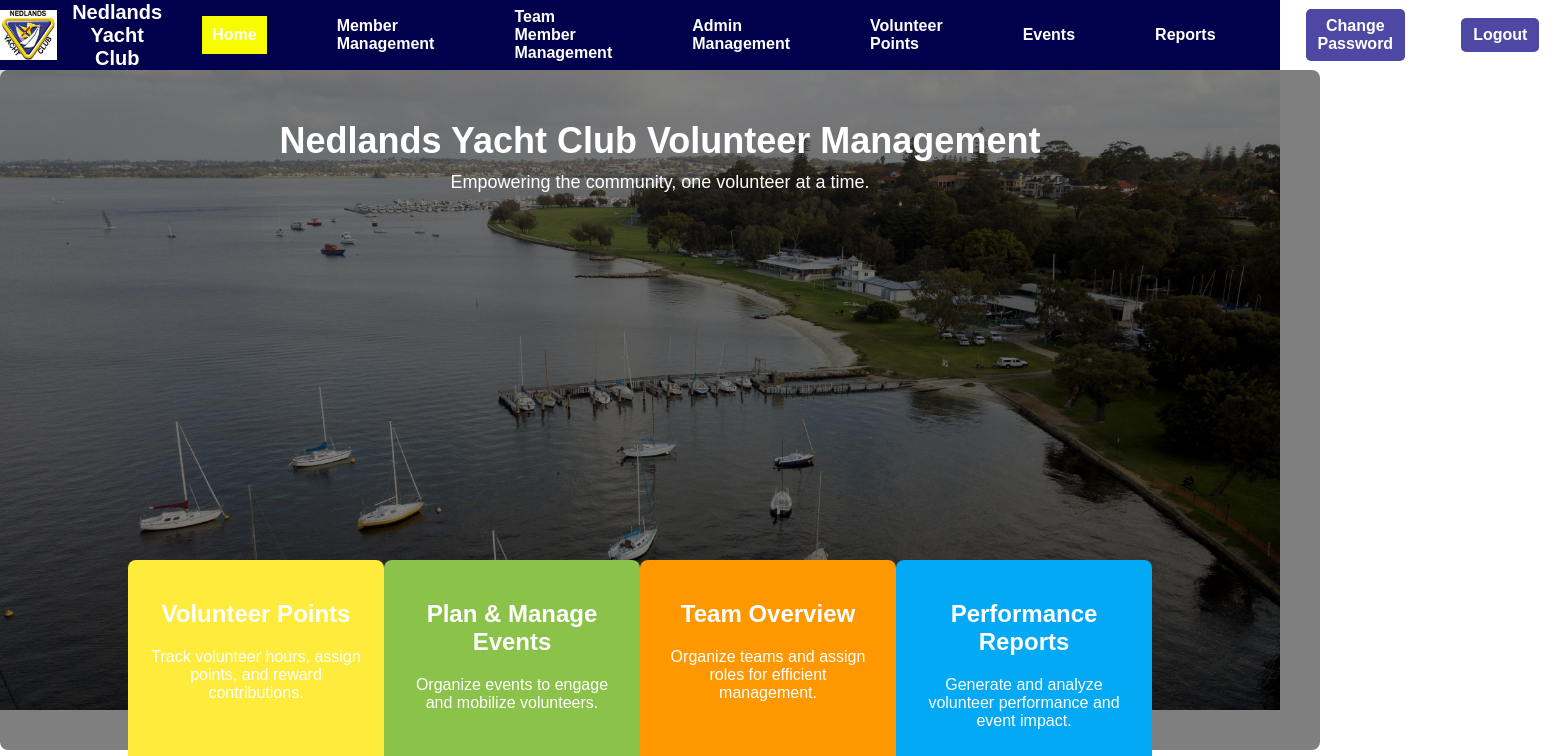
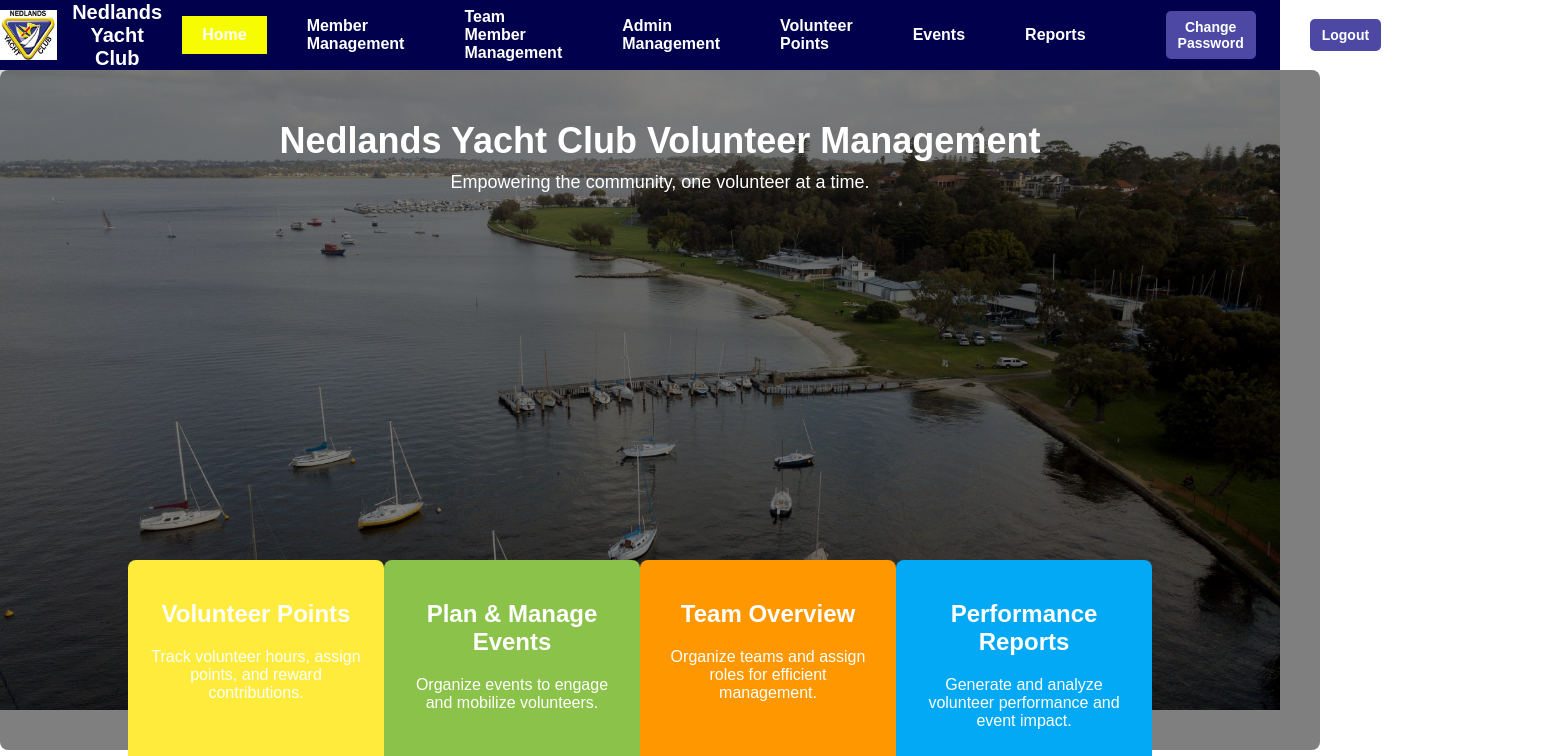
Before and after one commit to miacheng2/CITS5206-capstone, a React (Create React App) app in the folder Front_end/: page / in a window 1280 px wide. Shown: the top 756 px of the page, 1555 px wide, since content can reach past the window. Built offline with nearby package versions, Linux system fonts and the light colour scheme; sample sign-in values are in the browser's storage.

Commit message:
click the entire yellow button can nav to the accoring page

```diff
--- a/Front_end/src/components/styles/Navbar.module.css
+++ b/Front_end/src/components/styles/Navbar.module.css
@@ -86,18 +86,22 @@ body {
 
 .navList li {
     color: white;
-    padding: 10px 20px;
+    padding: 0;
     font-size: 16px;
     cursor: pointer;
+    background-color: transparent;
+    width: 100%;
+    display: flex;
 }
 
-.navList li>a,
-.leftDiv>button {
+.navList li>a {
     color: white;
     font-size: 16px;
     font-weight: bold;
     text-decoration: none;
-
+    display: block;
+    padding: 10px 20px;
+    width: 100%;
 }
 
 .navList li:hover {
```
